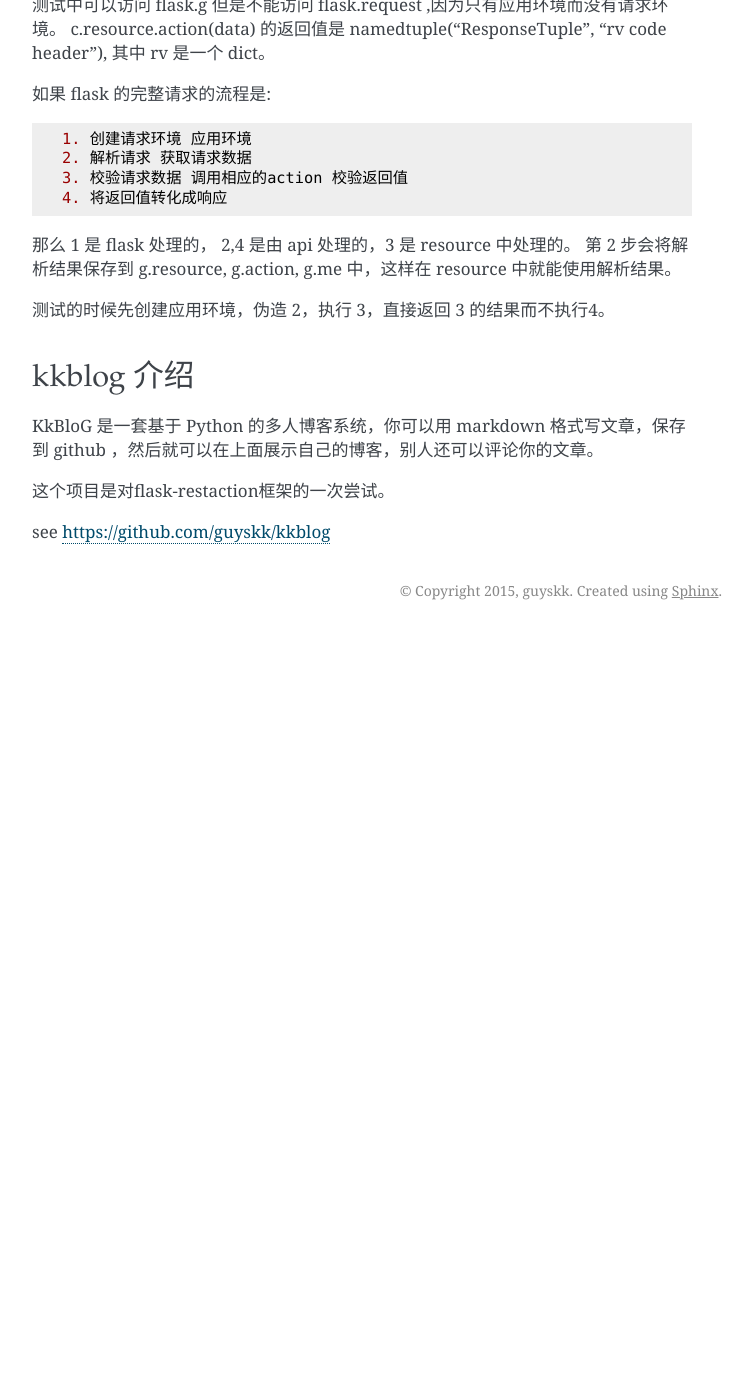
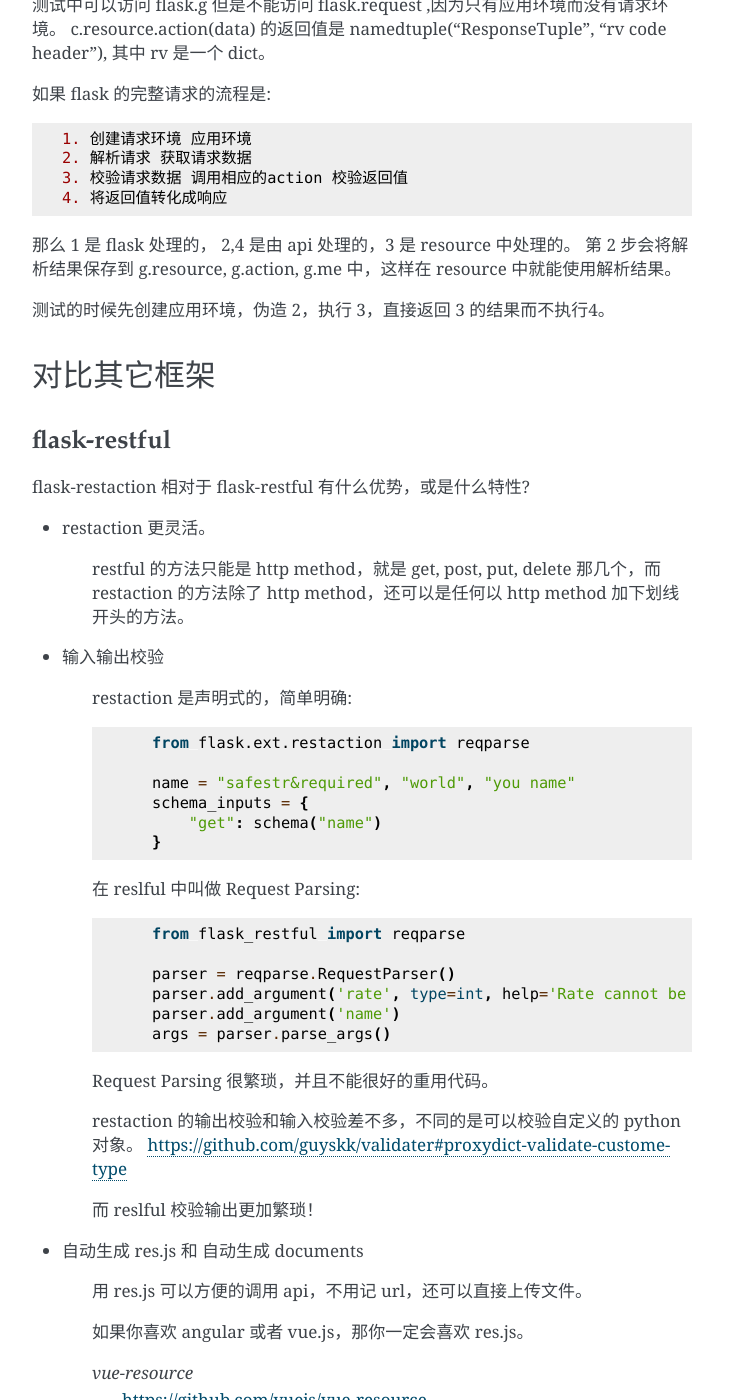
Before and after one commit to guyskk/flask-restaction, a Sphinx documentation site: the page built from docs/source/quickstart.rst, in a window 1280 px wide and 1400 px high, scrolled down 10139 px. Shown: the whole window, without its empty margins (388-1140 px from the left). Built offline with Sphinx 7.4.7, drawn with Linux system fonts in a browser that asks for light colours; before the commit the page ends 10769 px from its top, so only the background shows below that; some of the changed text lies outside the part shown.

Commit message:
add compare with other framework

```diff
--- a/docs/source/quickstart.rst
+++ b/docs/source/quickstart.rst
@@ -532,11 +532,73 @@
 测试的时候先创建应用环境，伪造 2，执行 3，直接返回 3 的结果而不执行4。
 
 
+对比其它框架
+--------------------
+
+**flask-restful**
+~~~~~~~~~~~~~~~~~~~~
+
+flask-restaction 相对于 flask-restful 有什么优势，或是什么特性?
+
+- restaction 更灵活。
+
+    restful 的方法只能是 http method，就是 get, post, put, delete 那几个，而 restaction 的方法除了 http method，还可以是任何以 http method 加下划线开头的方法。
+
+- 输入输出校验
+
+    restaction 是声明式的，简单明确::
+
+        from flask.ext.restaction import reqparse
+
+        name = "safestr&required", "world", "you name"
+        schema_inputs = {
+            "get": schema("name")
+        }
+
+    在 reslful 中叫做 Request Parsing::
+
+        from flask_restful import reqparse
+
+        parser = reqparse.RequestParser()
+        parser.add_argument('rate', type=int, help='Rate cannot be converted')
+        parser.add_argument('name')
+        args = parser.parse_args()
+
+    Request Parsing 很繁琐，并且不能很好的重用代码。
+
+    restaction 的输出校验和输入校验差不多，不同的是可以校验自定义的 python 对象。
+    https://github.com/guyskk/validater#proxydict-validate-custome-type
+
+    而 reslful 校验输出更加繁琐！
+
+- 自动生成 res.js 和 自动生成 documents
+
+    用 res.js 可以方便的调用 api，不用记 url，还可以直接上传文件。
+
+    如果你喜欢 angular 或者 vue.js，那你一定会喜欢 res.js。
+
+    *vue-resource*
+        https://github.com/vuejs/vue-resource
+    *angular-resource*
+        https://docs.angularjs.org/api/ngResource/service/$resource
+
+- 方便测试
+
+    flask 中的测试最终返回结果是字符串，在测试 API 的时候很难验证结构化的数据。
+    restaction 提供 api.test_client，测试这些结构化的数据会方便的多。
+
+- 身份验证及权限控制
+
+    restaction 提供一个灵活的权限系统，身份验证基于 jwt(json web token)，
+    权限验证是通过json配置文件，而不是散布在代码中的装饰器(decorator)，
+    并且角色本身也是 resource，客户端可以通过 API 进行操作。
+
+
 kkblog 介绍
 -----------------------------
 
-KkBloG 是一套基于 Python 的多人博客系统，你可以用 markdown 格式写文章，保存到 github ，然后就可以在上面展示自己的博客，别人还可以评论你的文章。
+KkBloG 是一套基于 Python 的多人博客系统，你可以用 markdown 格式写文章，保存到 github ，然后就可以在上面展示自己的博客，别人也可以评论你的文章。
 
-这个项目是对flask-restaction框架的一次尝试。
+这个项目是对 flask-restaction 框架的一次尝试。
 
-see `https://github.com/guyskk/kkblog <https://github.com/guyskk/kkblog>`_
+see https://github.com/guyskk/kkblog
```
